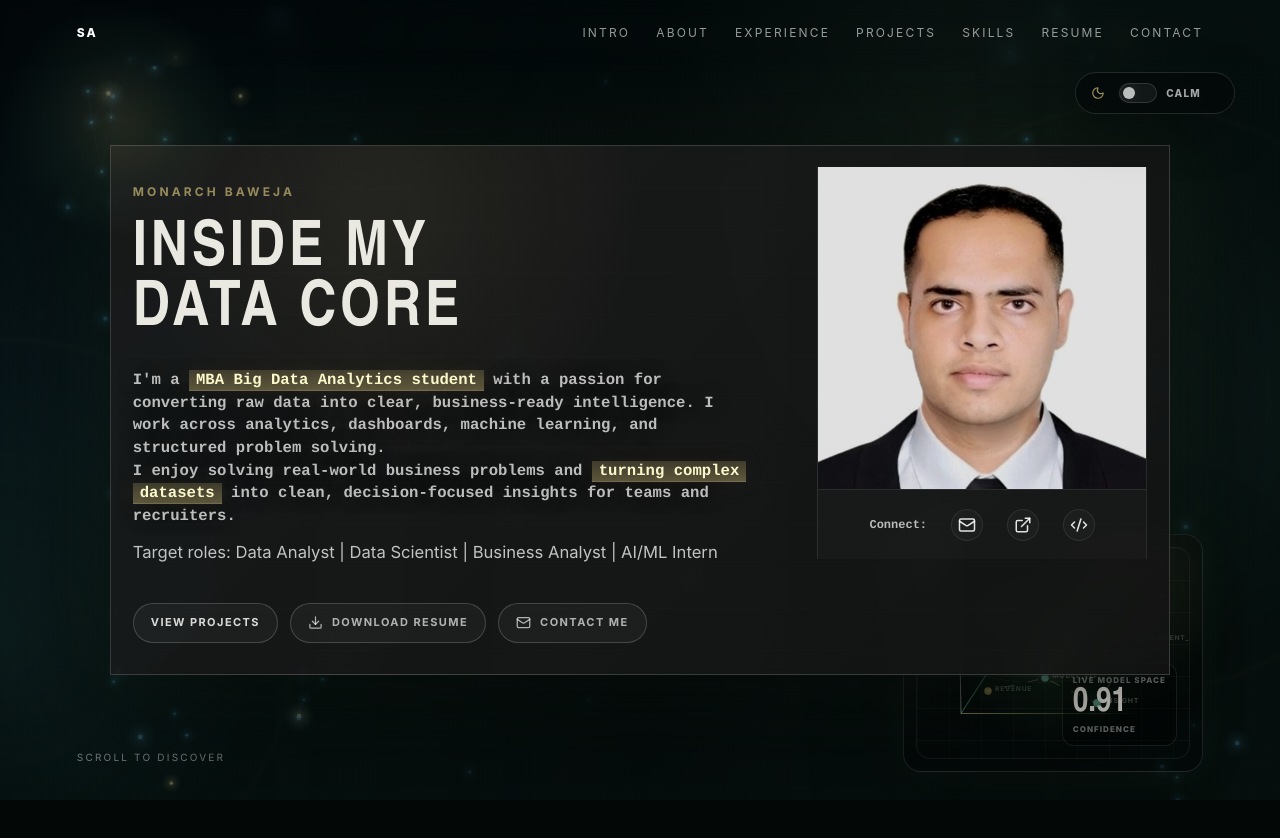
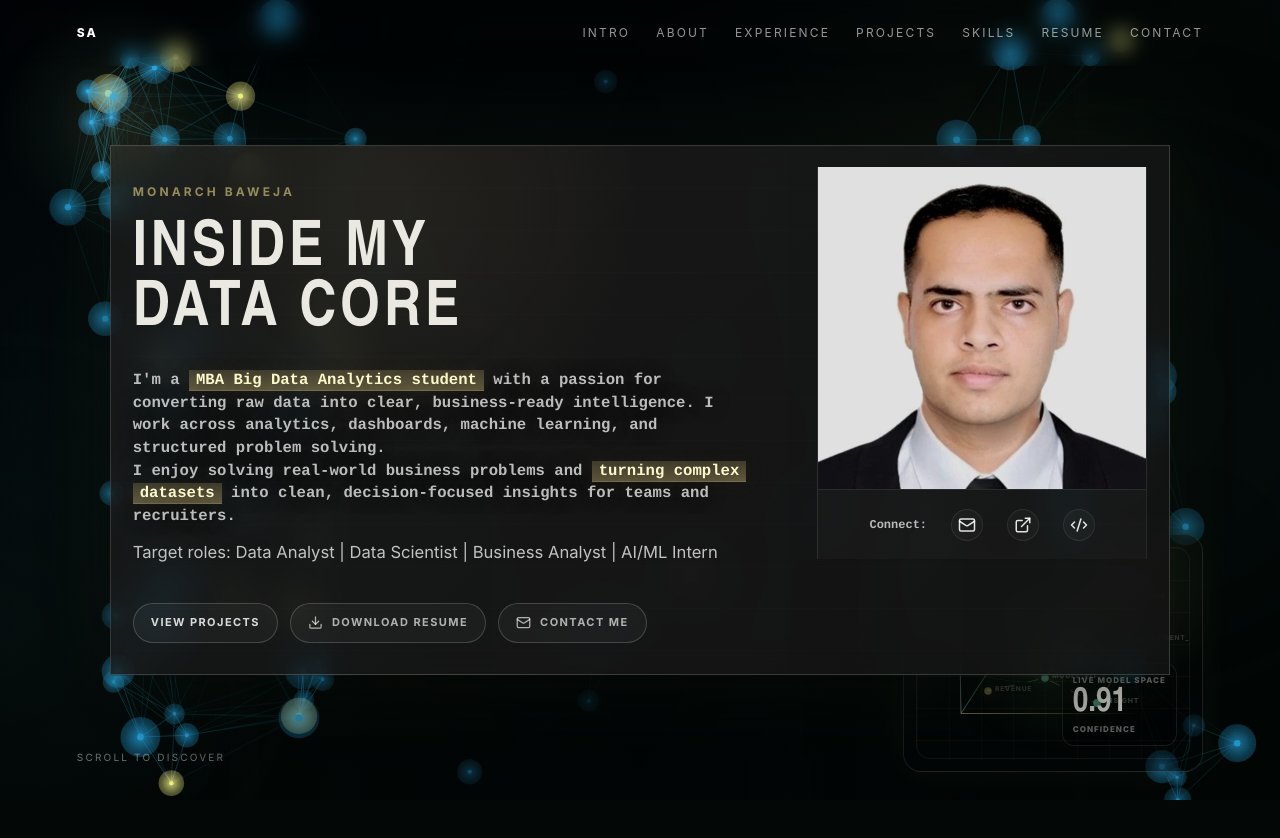
Before and after one commit to monarchbaweja1/monarch-baweja-portfolio, a React (Vite) app: page / in a window 1280 px wide. Shown: the top 838 px of the page. Built offline with nearby package versions, Linux system fonts and the light colour scheme.

Commit message:
Make enhanced atmosphere permanent

```diff
--- a/src/App.jsx
+++ b/src/App.jsx
@@ -1,9 +1,8 @@
-import { useEffect, useState } from "react";
+import { useEffect } from "react";
 import gsap from "gsap";
 import { ScrollTrigger } from "gsap/ScrollTrigger";
 import Lenis from "lenis";
 import AnimatedBackground from "./components/AnimatedBackground.jsx";
-import AtmosphereToggle from "./components/AtmosphereToggle.jsx";
 import CursorGlow from "./components/CursorGlow.jsx";
 import Navbar from "./components/Navbar.jsx";
 import Hero from "./components/Hero.jsx";
@@ -18,8 +17,6 @@ import Contact from "./components/Contact.jsx";
 gsap.registerPlugin(ScrollTrigger);
 
 export default function App() {
-  const [enhancedAtmosphere, setEnhancedAtmosphere] = useState(false);
-
   useEffect(() => {
     const lenis = new Lenis({
       duration: 1.28,
@@ -74,11 +71,10 @@ export default function App() {
 
   return (
     <>
-      <AnimatedBackground enhanced={enhancedAtmosphere} />
+      <AnimatedBackground enhanced />
       <CursorGlow />
       <main className="site-content">
         <Navbar />
-        <AtmosphereToggle active={enhancedAtmosphere} onToggle={setEnhancedAtmosphere} />
         <Hero />
         <Snapshot />
         <About />
--- a/src/components/AtmosphereToggle.jsx
+++ /dev/null
@@ -1,69 +0,0 @@
-import { useEffect, useRef } from "react";
-import { Moon, Sparkles } from "lucide-react";
-
-function playAtmosphereSound(active) {
-  const AudioContext = window.AudioContext || window.webkitAudioContext;
-  if (!AudioContext) return;
-
-  const context = new AudioContext();
-  const now = context.currentTime;
-  const master = context.createGain();
-  const filter = context.createBiquadFilter();
-  const oscillator = context.createOscillator();
-  const shimmer = context.createOscillator();
-
-  master.gain.setValueAtTime(0.0001, now);
-  master.gain.exponentialRampToValueAtTime(active ? 0.045 : 0.028, now + 0.08);
-  master.gain.exponentialRampToValueAtTime(0.0001, now + (active ? 0.72 : 0.56));
-
-  filter.type = "lowpass";
-  filter.frequency.setValueAtTime(active ? 420 : 720, now);
-  filter.frequency.exponentialRampToValueAtTime(active ? 1400 : 240, now + (active ? 0.55 : 0.46));
-  filter.Q.setValueAtTime(0.85, now);
-
-  oscillator.type = "sine";
-  shimmer.type = "triangle";
-  oscillator.frequency.setValueAtTime(active ? 140 : 260, now);
-  oscillator.frequency.exponentialRampToValueAtTime(active ? 330 : 96, now + 0.52);
-  shimmer.frequency.setValueAtTime(active ? 520 : 360, now);
-  shimmer.frequency.exponentialRampToValueAtTime(active ? 880 : 180, now + 0.45);
-
-  oscillator.connect(filter);
-  shimmer.connect(filter);
-  filter.connect(master);
-  master.connect(context.destination);
-  oscillator.start(now);
-  shimmer.start(now + 0.025);
-  oscillator.stop(now + 0.78);
-  shimmer.stop(now + 0.62);
-
-  window.setTimeout(() => context.close(), 900);
-}
-
-export default function AtmosphereToggle({ active, onToggle }) {
-  const hasInteracted = useRef(false);
-
-  useEffect(() => {
-    if (!hasInteracted.current) return;
-    playAtmosphereSound(active);
-  }, [active]);
-
-  return (
-    <button
-      className={`atmosphere-toggle ${active ? "active" : ""}`}
-      type="button"
-      aria-label={active ? "Switch to calm atmosphere" : "Switch to enhanced atmosphere"}
-      aria-pressed={active}
-      onClick={() => {
-        hasInteracted.current = true;
-        onToggle((value) => !value);
-      }}
-    >
-      <span className="toggle-icon">{active ? <Sparkles size={14} /> : <Moon size={14} />}</span>
-      <span className="toggle-track">
-        <span className="toggle-thumb" />
-      </span>
-      <span className="toggle-text">{active ? "Enhanced" : "Calm"}</span>
-    </button>
-  );
-}
--- a/src/styles.css
+++ b/src/styles.css
@@ -126,88 +126,6 @@ button {
     linear-gradient(rgba(255,255,255,0.04) 1px, transparent 1px),
     linear-gradient(90deg, rgba(255,255,255,0.03) 1px, transparent 1px);
   background-size: 3px 3px, 5px 5px;
-}
-
-.atmosphere-toggle {
-  position: fixed;
-  top: 72px;
-  right: clamp(18px, 3.5vw, 58px);
-  z-index: 55;
-  display: inline-flex;
-  align-items: center;
-  gap: 9px;
-  border: 1px solid rgba(255,255,255,0.12);
-  border-radius: 999px;
-  padding: 8px 10px;
-  color: rgba(255,255,255,0.64);
-  background: rgba(3, 7, 6, 0.56);
-  box-shadow: 0 16px 50px rgba(0,0,0,0.28);
-  backdrop-filter: blur(18px);
-  transition: transform 0.3s ease, border-color 0.3s ease, box-shadow 0.3s ease, background 0.3s ease;
-}
-
-.atmosphere-toggle:hover {
-  transform: translateY(-1px);
-  border-color: rgba(200,181,116,0.32);
-}
-
-.atmosphere-toggle.active {
-  color: rgba(255,255,255,0.88);
-  border-color: rgba(200,181,116,0.42);
-  background: rgba(4, 8, 8, 0.78);
-  box-shadow: 0 16px 60px rgba(0,0,0,0.38), 0 0 30px rgba(74, 158, 205, 0.14);
-}
-
-.toggle-icon {
-  display: grid;
-  width: 24px;
-  height: 24px;
-  place-items: center;
-  border-radius: 50%;
-  color: rgba(200,181,116,0.8);
-}
-
-.toggle-track {
-  position: relative;
-  display: block;
-  width: 38px;
-  height: 20px;
-  border: 1px solid rgba(255,255,255,0.13);
-  border-radius: 999px;
-  background: rgba(255,255,255,0.06);
-  transition: background 0.6s cubic-bezier(0.4, 0, 0.2, 1), border-color 0.6s cubic-bezier(0.4, 0, 0.2, 1);
-}
-
-.toggle-thumb {
-  position: absolute;
-  left: 3px;
-  top: 3px;
-  width: 12px;
-  height: 12px;
-  border-radius: 50%;
-  background: rgba(255,255,255,0.72);
-  box-shadow: 0 0 12px rgba(255,255,255,0.12);
-  transition: transform 0.6s cubic-bezier(0.4, 0, 0.2, 1), background 0.6s cubic-bezier(0.4, 0, 0.2, 1), box-shadow 0.6s cubic-bezier(0.4, 0, 0.2, 1);
-}
-
-.atmosphere-toggle.active .toggle-track {
-  border-color: rgba(74, 158, 205, 0.36);
-  background: rgba(74, 158, 205, 0.16);
-}
-
-.atmosphere-toggle.active .toggle-thumb {
-  transform: translateX(18px);
-  background: rgba(200,181,116,0.95);
-  box-shadow: 0 0 18px rgba(200,181,116,0.44), 0 0 28px rgba(74,158,205,0.18);
-}
-
-.toggle-text {
-  min-width: 58px;
-  font-size: 10px;
-  font-weight: 800;
-  text-align: left;
-  text-transform: uppercase;
-  letter-spacing: 0.12em;
 }
 
 .cursor-glow {
@@ -1138,16 +1056,6 @@ button {
     color: rgba(255,255,255,0.74);
   }
 
-  .atmosphere-toggle {
-    top: auto;
-    right: 18px;
-    bottom: 18px;
-  }
-
-  .toggle-text {
-    display: none;
-  }
-
   .hero-section {
     padding-top: 112px;
   }
```
